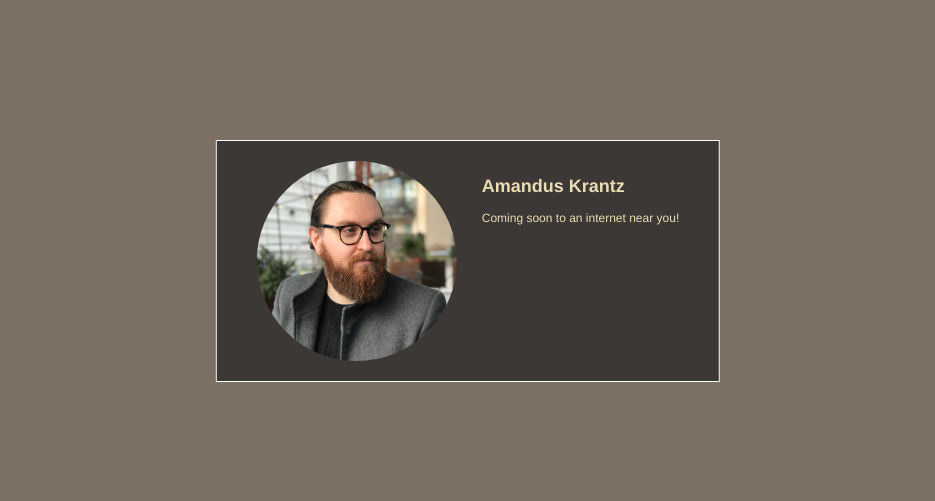
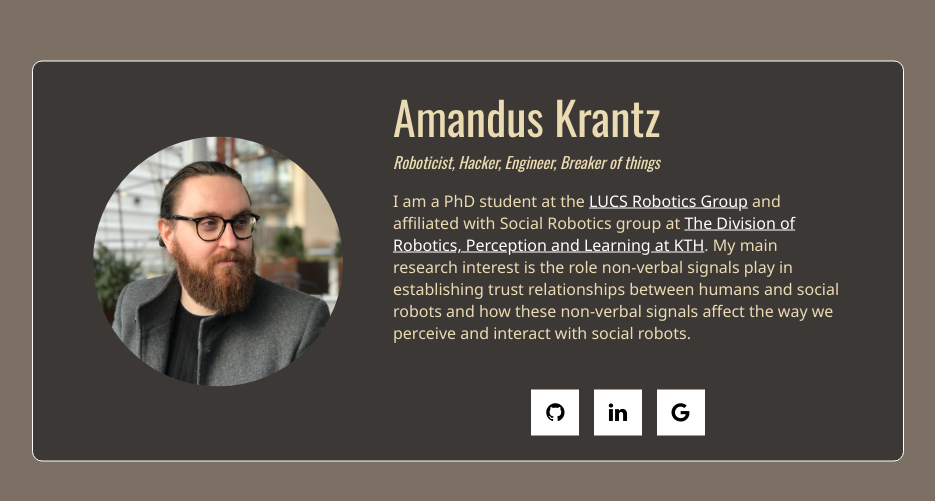
Before and after one commit to krntz/personal-site, a plain HTML site: page index.html in a window 1280 px wide. Shown: the part 139-640 px from the top of the page, without its empty margins (172-1107 px from the left). Drawn offline with nearby package versions, Linux system fonts and the light colour scheme.

Commit message:
styling and copy

```diff
--- a/index.html
+++ b/index.html
@@ -3,13 +3,23 @@
     <head>
         <title>Amandus Krantz</title>
         <link rel="stylesheet" type="text/css" href="style.css">
+        <meta name="viewport" content="width=device-width, initial-scale=1">
+        <link rel="stylesheet" href="https://cdnjs.cloudflare.com/ajax/libs/font-awesome/4.7.0/css/font-awesome.min.css">
+        <link rel="stylesheet" href="https://fonts.googleapis.com/css?family=Oswald|Noto+Sans">
     </head>
     <body>
         <div class="message">
             <img src="assets/me.jpg" alt="Avatar" class="avatar">
             <div class="messageContent">
-                <h1>Amandus Krantz</h1>
-                <p>Coming soon to an internet near you!</p>
+                <heading>Amandus Krantz</heading>
+                <br>
+                <subheading>Roboticist, Hacker, Engineer, Breaker of things</subheading>
+                <p>I am a PhD student at the <a href="https://www.lucs.lu.se/research/lucs-robotics-group/home/">LUCS Robotics Group</a> and affiliated with Social Robotics group at <a href="https://www.kth.se/is/rpl">The Division of Robotics, Perception and Learning at KTH</a>. My main research interest is the role non-verbal signals play in establishing trust relationships between humans and social robots and how these non-verbal signals affect the way we perceive and interact with social robots.</p>
+            </div>
+            <div class="socialLinks">
+                <a href="https://www.github.com/krntz" class="fa fa-brands fa-github fa-lg"></a>
+                <a href="https://www.linkedin.com/in/amanduskrantz" class="fa fa-brands fa-linkedin fa-lg"></a>
+                <a href="https://scholar.google.com/citations?user=0X5SrCMAAAAJ" class="fa fa-brands fa-google fa-lg"></a>
             </div>
         </div>
     </body>
--- a/style.css
+++ b/style.css
@@ -4,8 +4,10 @@ body{
 }
 
 .message{
-    padding:20px 40px;
+    width: 750px;
+    padding:20px 60px;
     background-color:#3c3836;
+    border-radius: 10px;
     border:1px solid #fff;
     margin: 0;
     position: absolute;
@@ -14,31 +16,70 @@ body{
     -ms-transform: translate(-50%, -50%);
     transform: translate(-50%, -50%);
     display: grid;
-    gap: 50px 25px;
+    gap: 25px 50px;
+    justify-items: center;
+    align-items: center;
 }
 
-.messageContent{
+
+heading {
+    font-family: Oswald, sans-serif;
+    font-size: 46px;
+    font-weight: lighter;
+}
+
+subheading {
+    font-family: Oswald, sans-serif;
+    font-size: 16px;
+    font-style: italic;
+}
+
+p{
+    font-family: "Noto Sans", sans-serif;
+    font-size: 16px;
+}
+
+a {
+    color: white;
+}
+
+.avatar {
+    vertical-align: middle;
+    width: 250px;
+    height: 250px;
+    border-radius: 50%;
+    grid-column-start: 1;
+    grid-column-end: 1;
+    grid-row-start: 1;
+    grid-row-end: 3;
+}
+
+.messageContent {
     color: #ebdbb2;
+    grid-column-start: 2;
+    grid-column-end: 2;
+    grid-row-start: 1;
+    grid-row-end: 1;
+}
+
+.socialLinks {
+    grid-row-start: 2;
+    grid-row-end: 2;
     grid-column-start: 2;
     grid-column-end: 2;
 }
 
-h1{
-    font-size: 18px;
-    line-height: 26px;
+ /* Style all font awesome icons */
+.fa {
+  padding: 15px;
+  margin: 5px;
+  text-align: center;
+  text-decoration: none;
+  background: white;
+  color: black;
 }
 
-p{
-    font-size: 12px;
+/* Add a hover effect if you want */
+.fa:hover {
+  opacity: 0.7;
 }
-
-.avatar {
-    vertical-align: middle;
-    width: 200px;
-    height: 200px;
-    border-radius: 50%;
-    grid-column-start: 1;
-    grid-column-end: 1;
-    grid-row-start: 1;
-    grid-row-end: 2;
-}
```
